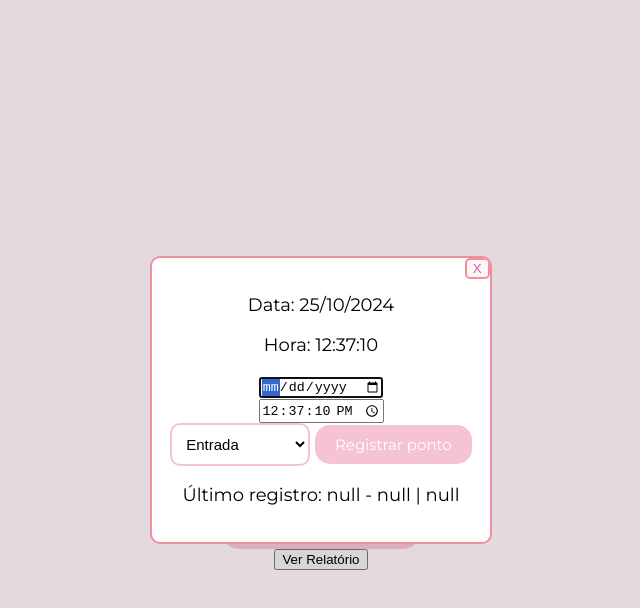
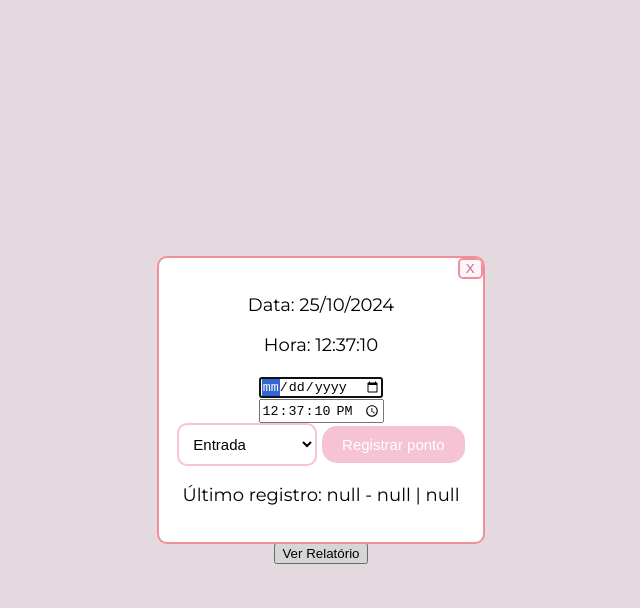
Before and after one commit to Juuia/ponto-eletronico-juliac, a plain HTML site: page index.html in a window 1280 px wide. Both pictures are taken after a click on the button "Bater ponto!". Shown: the whole page, without its empty margins (319-959 px from the left). Drawn offline with Linux system fonts and the light colour scheme.

Commit message:
Update style.css trabaio matt

```diff
--- a/css/style.css
+++ b/css/style.css
@@ -16,25 +16,11 @@ body {
 .data-hora {
     text-align: center;
     font-size: 35px;
-    font-family: 'Montserrat', sans-serif;
     color: #f28e9b;
 }
 
-#btn-dialog-bater-ponto {
+#btn-dialog-bater-ponto, #btn-bater-ponto {
     font-size: 15px;
-    font-family: 'Montserrat', sans-serif;
-    background-color: #f6c3d4;
-    color: #fff;
-    border: none;
-    padding: 10px 20px;
-    border-radius: 15px;
-    cursor: pointer;
-    transition: background-color 0.3s;
-}
-
-#btn-bater-ponto {
-    font-size: 25px;
-    font-family: 'Montserrat', sans-serif;
     background-color: #f6c3d4;
     color: #fff;
     border: none;
@@ -48,11 +34,8 @@ body {
     text-align: center;
 }
 
-.data-hora,
-#alerta-registro-ponto,
-#div-btn-bater-ponto,
-dialog {
-    text-align: center; /* Centraliza o texto dos elementos */
+.data-hora, #alerta-registro-ponto, #div-btn-bater-ponto, dialog {
+    text-align: center;
 }
 
 #btn-bater-ponto:hover {
@@ -69,11 +52,6 @@ dialog {
     text-align: center;
     padding: 10px;
     border-bottom: 2px solid #f28e9b;
-}
-
-#div-tipos-ponto {
-    font-size: 19px;
-    margin-top: 20px;
 }
 
 #dialog-ponto {
@@ -103,12 +81,21 @@ select {
     right: 0;
 }
 
-/* TO-DO: */
-
 .hidden {
     opacity: 0;
+    transition: opacity 0.5s ease;
 }
 
 .show {
     opacity: 1;
+    transition: opacity 0.5s ease;
 }
+#input-data-passada,
+#input-justificativa,
+#input-arquivo {
+    width: 100%;
+    margin-top: 10px;
+    padding: 10px;
+    border: 2px solid #f6c3d4;
+    border-radius: 10px;
+}
```
